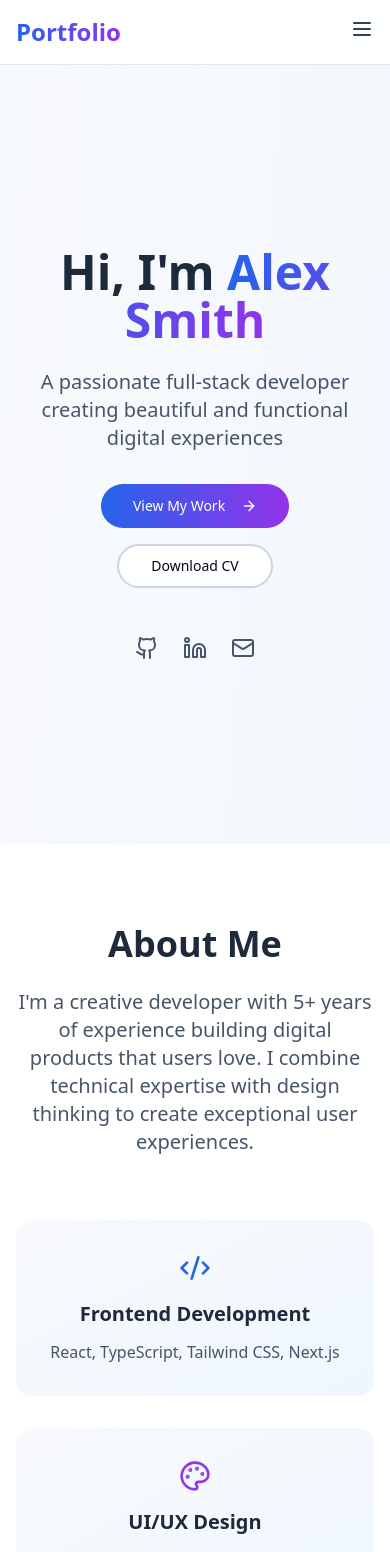
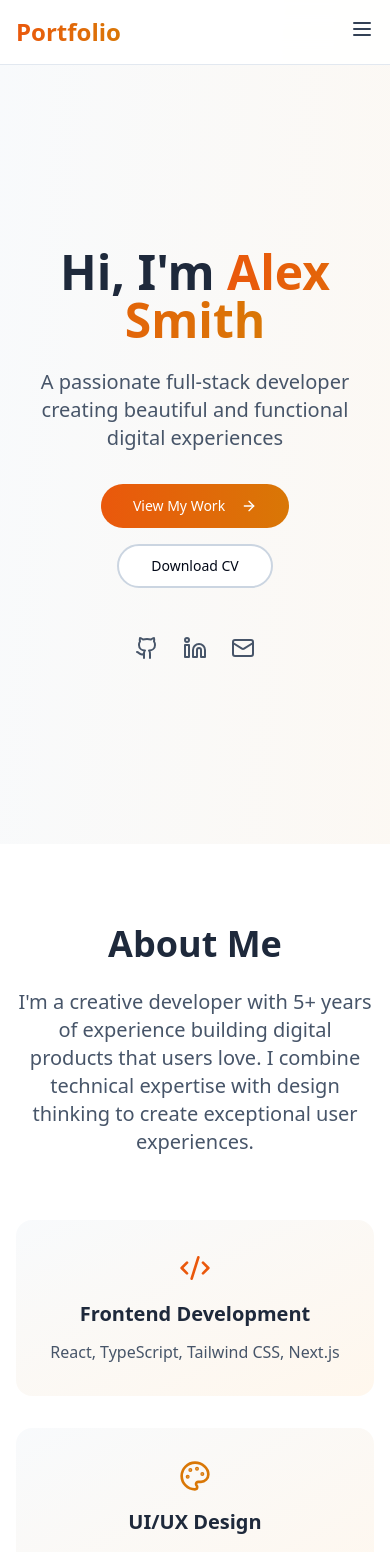
Before and after one commit to comptoncharan/stellar-web-persona-02, a React (Vite) app: page / in a window 390 px wide. Shown: the top 1552 px of the page. Built offline with nearby package versions, Linux system fonts and the light colour scheme.

Commit message:
Change color theme
Update color variables and theme settings.

```diff
--- a/src/components/About.tsx
+++ b/src/components/About.tsx
@@ -4,17 +4,17 @@ import { Code2, Palette, Rocket } from "lucide-react";
 const About = () => {
   const skills = [
     {
-      icon: <Code2 className="h-8 w-8 text-blue-600" />,
+      icon: <Code2 className="h-8 w-8 text-orange-600" />,
       title: "Frontend Development",
       description: "React, TypeScript, Tailwind CSS, Next.js"
     },
     {
-      icon: <Palette className="h-8 w-8 text-purple-600" />,
+      icon: <Palette className="h-8 w-8 text-amber-600" />,
       title: "UI/UX Design",
       description: "Figma, Adobe Creative Suite, User Research"
     },
     {
-      icon: <Rocket className="h-8 w-8 text-green-600" />,
+      icon: <Rocket className="h-8 w-8 text-red-600" />,
       title: "Backend Development",
       description: "Node.js, Python, PostgreSQL, MongoDB"
     }
@@ -38,7 +38,7 @@ const About = () => {
           {skills.map((skill, index) => (
             <div
               key={index}
-              className="text-center p-8 rounded-2xl bg-gradient-to-br from-slate-50 to-blue-50 hover:shadow-lg transition-all duration-300 hover:scale-105"
+              className="text-center p-8 rounded-2xl bg-gradient-to-br from-slate-50 to-orange-50 hover:shadow-lg transition-all duration-300 hover:scale-105"
             >
               <div className="flex justify-center mb-4">
                 {skill.icon}
@@ -53,14 +53,14 @@ const About = () => {
           ))}
         </div>
 
-        <div className="bg-gradient-to-r from-blue-600 to-purple-600 rounded-2xl p-8 md:p-12 text-white text-center">
+        <div className="bg-gradient-to-r from-orange-600 to-amber-600 rounded-2xl p-8 md:p-12 text-white text-center">
           <h3 className="text-2xl md:text-3xl font-bold mb-4">
             Let's Build Something Amazing Together
           </h3>
           <p className="text-xl opacity-90 mb-6">
             I'm always excited to work on new projects and collaborate with great people.
           </p>
-          <button className="bg-white text-blue-600 px-8 py-3 rounded-full font-semibold hover:bg-slate-100 transition-colors duration-200">
+          <button className="bg-white text-orange-600 px-8 py-3 rounded-full font-semibold hover:bg-slate-100 transition-colors duration-200">
             Get In Touch
           </button>
         </div>
--- a/src/components/Hero.tsx
+++ b/src/components/Hero.tsx
@@ -9,7 +9,7 @@ const Hero = () => {
         <div className="animate-fade-in">
           <h1 className="text-5xl md:text-7xl font-bold text-slate-800 mb-6">
             Hi, I'm{" "}
-            <span className="bg-gradient-to-r from-blue-600 to-purple-600 bg-clip-text text-transparent">
+            <span className="bg-gradient-to-r from-orange-600 to-amber-600 bg-clip-text text-transparent">
               Alex Smith
             </span>
           </h1>
@@ -19,7 +19,7 @@ const Hero = () => {
           <div className="flex flex-col sm:flex-row gap-4 justify-center items-center mb-12">
             <Button
               size="lg"
-              className="bg-gradient-to-r from-blue-600 to-purple-600 hover:from-blue-700 hover:to-purple-700 text-white px-8 py-3 rounded-full transition-all duration-300 hover:scale-105"
+              className="bg-gradient-to-r from-orange-600 to-amber-600 hover:from-orange-700 hover:to-amber-700 text-white px-8 py-3 rounded-full transition-all duration-300 hover:scale-105"
             >
               View My Work
               <ArrowRight className="ml-2 h-5 w-5" />
@@ -27,7 +27,7 @@ const Hero = () => {
             <Button
               variant="outline"
               size="lg"
-              className="border-2 border-slate-300 hover:border-blue-600 px-8 py-3 rounded-full transition-all duration-300 hover:scale-105"
+              className="border-2 border-slate-300 hover:border-orange-600 px-8 py-3 rounded-full transition-all duration-300 hover:scale-105"
             >
               Download CV
             </Button>
@@ -35,19 +35,19 @@ const Hero = () => {
           <div className="flex justify-center space-x-6">
             <a
               href="#"
-              className="text-slate-600 hover:text-blue-600 transition-colors duration-200 hover:scale-110 transform"
+              className="text-slate-600 hover:text-orange-600 transition-colors duration-200 hover:scale-110 transform"
             >
               <Github size={24} />
             </a>
             <a
               href="#"
-              className="text-slate-600 hover:text-blue-600 transition-colors duration-200 hover:scale-110 transform"
+              className="text-slate-600 hover:text-orange-600 transition-colors duration-200 hover:scale-110 transform"
             >
               <Linkedin size={24} />
             </a>
             <a
               href="#"
-              className="text-slate-600 hover:text-blue-600 transition-colors duration-200 hover:scale-110 transform"
+              className="text-slate-600 hover:text-orange-600 transition-colors duration-200 hover:scale-110 transform"
             >
               <Mail size={24} />
             </a>
--- a/src/components/Navigation.tsx
+++ b/src/components/Navigation.tsx
@@ -16,7 +16,7 @@ const Navigation = () => {
     <nav className="fixed top-0 w-full bg-white/90 backdrop-blur-md border-b border-slate-200 z-50">
       <div className="max-w-7xl mx-auto px-4 sm:px-6 lg:px-8">
         <div className="flex justify-between items-center h-16">
-          <div className="text-2xl font-bold bg-gradient-to-r from-blue-600 to-purple-600 bg-clip-text text-transparent">
+          <div className="text-2xl font-bold bg-gradient-to-r from-orange-600 to-amber-600 bg-clip-text text-transparent">
             Portfolio
           </div>
 
@@ -26,7 +26,7 @@ const Navigation = () => {
               <a
                 key={item.name}
                 href={item.href}
-                className="text-slate-700 hover:text-blue-600 transition-colors duration-200 font-medium"
+                className="text-slate-700 hover:text-orange-600 transition-colors duration-200 font-medium"
               >
                 {item.name}
               </a>
@@ -37,7 +37,7 @@ const Navigation = () => {
           <div className="md:hidden">
             <button
               onClick={() => setIsOpen(!isOpen)}
-              className="text-slate-700 hover:text-blue-600 transition-colors"
+              className="text-slate-700 hover:text-orange-600 transition-colors"
             >
               {isOpen ? <X size={24} /> : <Menu size={24} />}
             </button>
@@ -52,7 +52,7 @@ const Navigation = () => {
                 <a
                   key={item.name}
                   href={item.href}
-                  className="block px-3 py-2 text-slate-700 hover:text-blue-600 transition-colors duration-200"
+                  className="block px-3 py-2 text-slate-700 hover:text-orange-600 transition-colors duration-200"
                   onClick={() => setIsOpen(false)}
                 >
                   {item.name}
--- a/src/components/Projects.tsx
+++ b/src/components/Projects.tsx
@@ -31,7 +31,7 @@ const Projects = () => {
   ];
 
   return (
-    <section id="projects" className="py-20 bg-gradient-to-br from-slate-50 to-blue-50">
+    <section id="projects" className="py-20 bg-gradient-to-br from-slate-50 to-orange-50">
       <div className="max-w-7xl mx-auto px-4 sm:px-6 lg:px-8">
         <div className="text-center mb-16">
           <h2 className="text-4xl md:text-5xl font-bold text-slate-800 mb-6">
@@ -82,7 +82,7 @@ const Projects = () => {
                   {project.tech.map((tech, techIndex) => (
                     <span
                       key={techIndex}
-                      className="px-3 py-1 bg-blue-100 text-blue-800 text-sm rounded-full"
+                      className="px-3 py-1 bg-orange-100 text-orange-800 text-sm rounded-full"
                     >
                       {tech}
                     </span>
--- a/src/pages/Index.tsx
+++ b/src/pages/Index.tsx
@@ -7,7 +7,7 @@ import Navigation from "@/components/Navigation";
 
 const Index = () => {
   return (
-    <div className="min-h-screen bg-gradient-to-br from-slate-50 to-blue-50">
+    <div className="min-h-screen bg-gradient-to-br from-slate-50 to-orange-50">
       <Navigation />
       <Hero />
       <About />
```
Also changed, not shown: src/components/Contact.tsx (+9 -9 lines).
